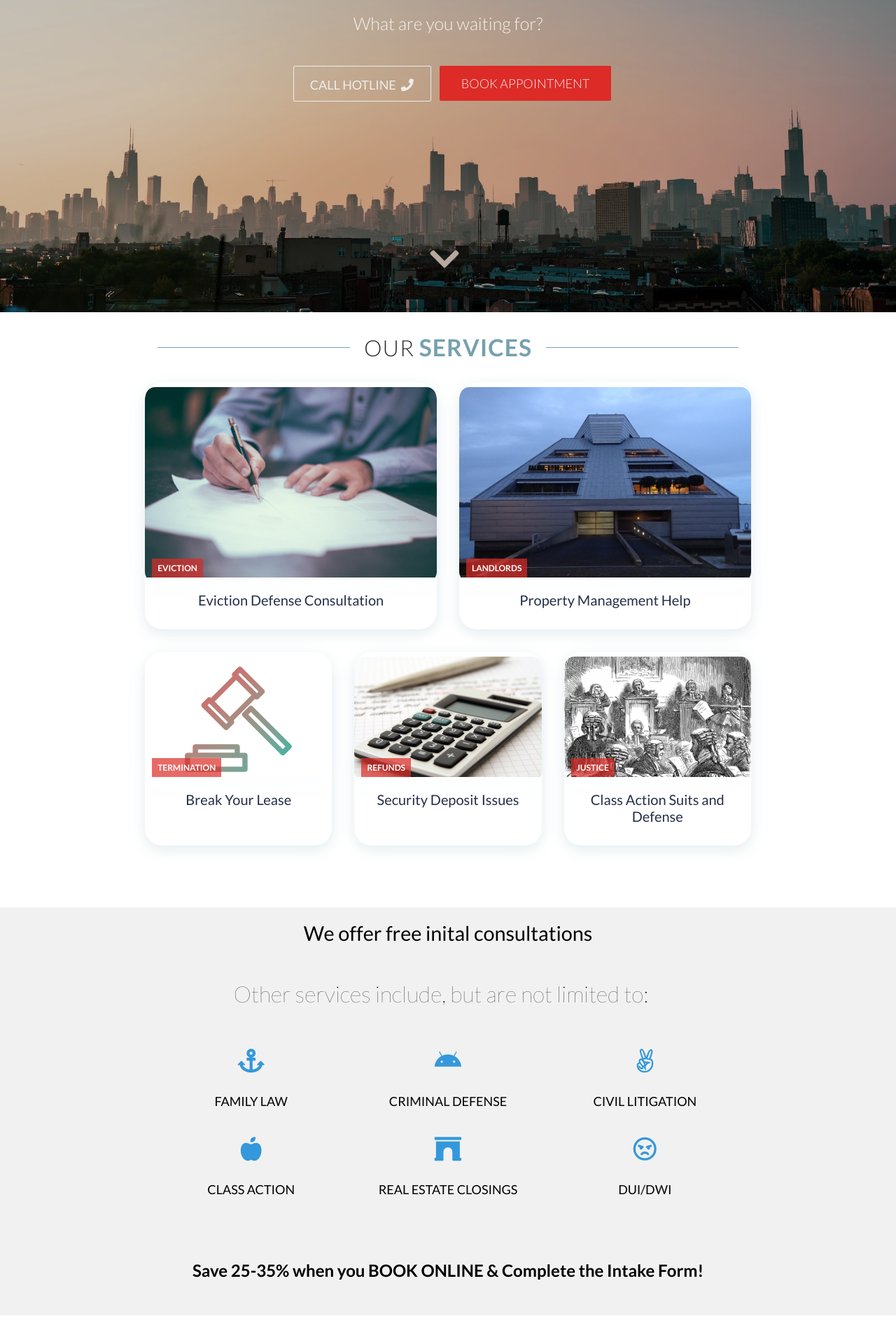
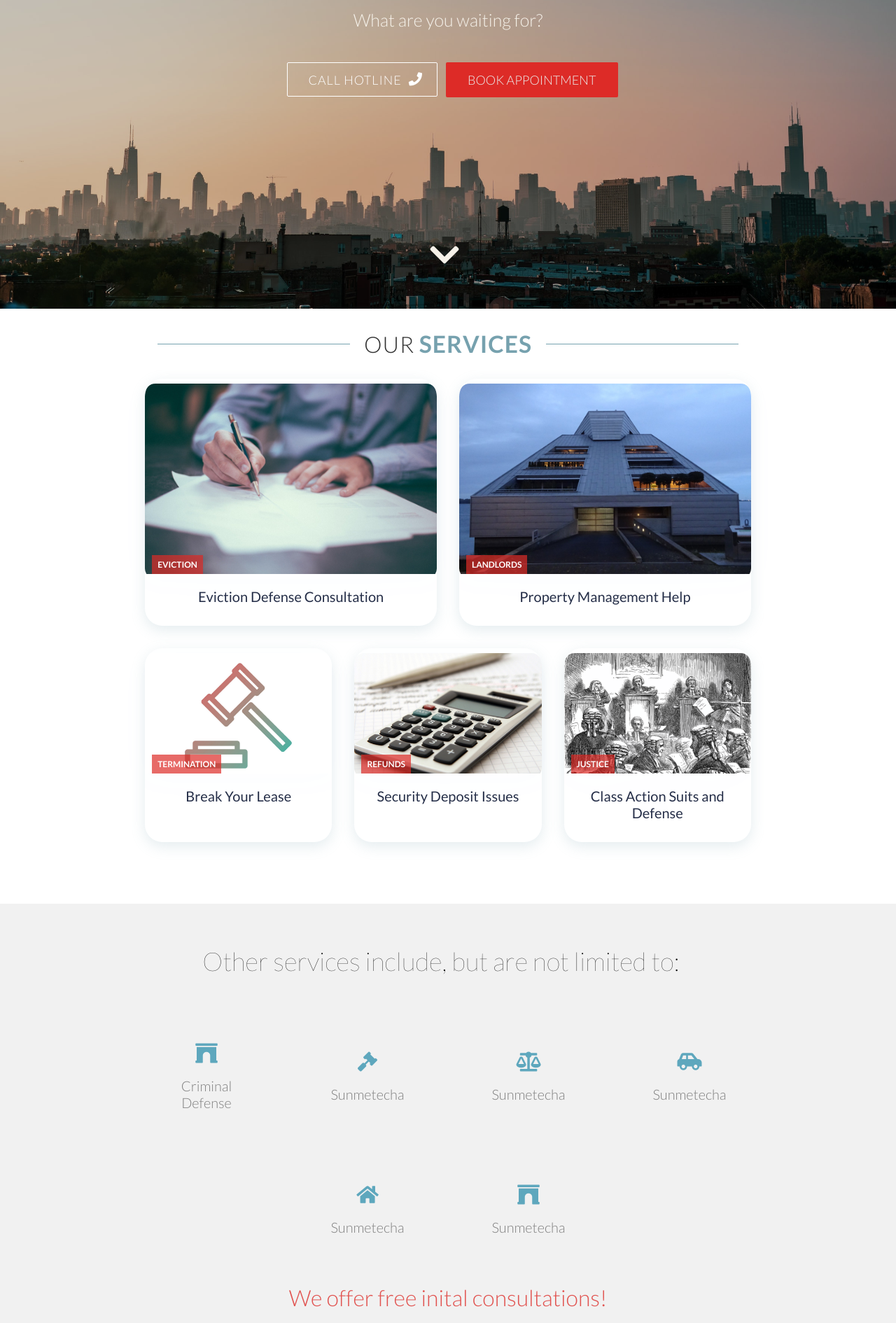
Before and after one commit to ZelmaSedano/Chicago_Tenants_Rights, a React (Create React App) app: page / in a window 1280 px wide. Shown: the part 330-2220 px from the top of the page at 70% size. Built offline with nearby package versions, Linux system fonts and the light colour scheme.

Commit message:
6th commit

```diff
--- a/src/components/About.css
+++ b/src/components/About.css
@@ -73,10 +73,12 @@ h1 span {
 
 .text-and-pic-wrapper img {
   margin: 0 0 30px 0;
-  width: 100%;
+  width: 55%;
   height: auto;
   border-radius: 10px;
-  box-shadow: 0 6px 20px rgba(56, 125, 255, 0.13);
+  box-shadow: 0 6px 20px rgba(134, 184, 199, 0.2);
+  -webkit-filter: drop-shadow(0 6px 20px rgba(56, 125, 255, 0.3));
+  filter: drop-shadow(0 6px 20px rgba(134, 184, 199, 0.2));
 }
 .about-wrapper p {
   font-size: 1.2rem;
--- a/src/components/Button.css
+++ b/src/components/Button.css
@@ -35,7 +35,7 @@
   background: #fff;
   color: #dd2b27;
   transition: all 0.3 ease-out;
-  border: 1px solid #fff;
+  border: 2px solid #fff;
 }
 
 /* secondary styling */
--- a/src/components/ContactButton.js
+++ /dev/null
@@ -1,43 +0,0 @@
-import React from 'react';
-import './Button.css';
-// Links are <a> tags that use to= instead of href=
-// import { Link } from 'react-router-dom';
-
-// Array of styles to default to if a Button doesn't have any custom styling
-const STYLES = ['btn--primary', 'btn--red', 'btn--outline', 'btn--test'];
-// same as above, but for sizing
-const SIZES = ['btn--medium', 'btn--large'];
-
-export const ContactButton = ({
-  children,
-  type,
-  onClick,
-  buttonStyle,
-  buttonSize,
-}) => {
-  // function that checks to see if the Button tag in Navbar.js has custom styling
-  const checkButtonStyle = STYLES.includes(buttonStyle)
-    ? buttonStyle
-    : STYLES[0];
-  // if there is no custom styling or sizing, use the default styles which are [0] in arrays
-  const checkButtonSize = SIZES.includes(buttonSize) ? buttonSize : SIZES[0];
-
-  return (
-    <a
-      href='tel:312-877-5233'
-      className='phone btn-mobile'
-      target='_blank'
-      rel='noreferrer'
-    >
-      {/* ${checking} styles & sizes with function */}
-      <button
-        className={`btn ${checkButtonStyle} ${checkButtonSize}`}
-        onClick={onClick}
-        type={type}
-      >
-        {/* children = whatever custom text you have b/w <Button> </Button> tags */}
-        {children}
-      </button>
-    </a>
-  );
-};
--- a/src/components/Hero.css
+++ b/src/components/Hero.css
@@ -43,9 +43,9 @@
 
 /* BUTTONS Section */
 .hero-btns {
+  display: flex;
   /* pushes button section down */
   margin-top: 40px;
-  display: flex;
 }
 
 /* individual buttons */
@@ -55,9 +55,38 @@
   margin: 6px;
 }
 
+/* Call Hotline Button */
+.contact-btn {
+  /* Centering Combo: centers card-wrapper, which holds icon & text */
+  display: flex;
+  align-items: center;
+  justify-content: center;
+  /*****************************/
+  border: 1px solid #fff;
+  border-radius: 2px;
+  background-color: transparent;
+}
+.contact-btn:hover {
+  background-color: #dd2b27;
+  border: 1px solid #dd2b27;
+}
+
+.contact-btn p {
+  font-size: 1.115rem;
+  color: #fff;
+  letter-spacing: 1px;
+  padding: 4.5px 10px;
+}
+.contact-btn p:hover {
+  color: #fff;
+}
+
 .hero-btns .fas {
-  margin-left: 7px;
-  margin-right: 1px;
+  margin: 3px 1px 4px 0px;
+  /* margin-left: 7px;
+  margin-right: 1px; */
+  font-size: 1.2rem;
+  color: #fff;
 }
 
 /* Text at bottom of Hero Section - REMOVED */
@@ -81,7 +110,7 @@
 
 .arrow i {
   font-size: 3rem;
-  color: #b8a99e;
+  color: #f5f1e9;
 }
 
 .fa-chevron-down {
@@ -158,8 +187,8 @@
     margin-bottom: -215px;
   }
 
+  /* when in mobile view, buttons stack instead of float side-by-side  */
   .hero-btns {
-    /* when in mobile view, buttons stack instead of float side-by-side  */
     display: block;
     margin-left: -10px;
   }
--- a/src/components/Hero.js
+++ b/src/components/Hero.js
@@ -3,7 +3,6 @@ import React from 'react';
 import { Link } from 'react-scroll';
 // documents
 import { SignInButton } from './SignInButton';
-import { ContactButton } from './ContactButton';
 import '../App.css';
 import './Hero.css';
 
@@ -17,8 +16,20 @@ function Hero() {
 
       {/* Buttons */}
       <div className='hero-btns'>
-        <div className='contact'>
-          {/* Button #1 */}
+        {/* make sure this button has btn assigned to it */}
+        <a
+          href='tel:312-877-5233'
+          className='phone'
+          target='_blank'
+          rel='noreferrer'
+        >
+          <button className='btn contact-btn'>
+            <p>CALL HOTLINE</p>
+            <i className='fas fa-phone' />
+          </button>
+        </a>
+        {/* Button #1 */}
+        {/* <div className='contact'>
           <ContactButton
             className='contact-btn'
             buttonStyle='btn--outline'
@@ -27,7 +38,7 @@ function Hero() {
             CALL HOTLINE
             <i className='fas fa-phone' />
           </ContactButton>
-        </div>
+        </div> */}
 
         {/* Button #2 */}
         <SignInButton
--- a/src/components/Services.css
+++ b/src/components/Services.css
@@ -45,25 +45,20 @@
   flex-flow: column;
   align-items: center;
   margin: 0 auto;
+  max-width: 1000px;
   width: 100%;
 }
 
 /* <div> that holds services header text */
 .services-header {
-  margin-top: 20px;
-}
-
-.services-header h3 {
-  font-size: 1.8rem;
-  text-align: center;
-  font-weight: 400;
+  margin-top: 30px;
 }
 
 .services-header h1.services-h1 {
-  margin-top: 50px;
+  margin-top: 30px;
   color: black;
   font-weight: 100;
-  font-size: 2rem;
+  font-size: 2.3rem;
 }
 
 /* Circle inside the card */
@@ -79,73 +74,113 @@
 } */
 
 /* List of Services *****************************/
-/* holds entire section */
-.services {
-  text-align: center;
+
+.list-wrapper {
   width: 100%;
+  height: auto;
 }
 
-.cen {
-  margin: auto;
-  overflow: hidden;
-  padding: 20px;
-  width: 70%;
+.list-header-text {
+  color: black;
+  font-size: 25px;
+  margin-top: 40px;
+  font-weight: 600;
+  text-transform: uppercase;
+  text-align: center;
 }
 
-/* Lists */
-.service {
-  display: inline-block;
-  /* splits the width into 3 */
-  width: calc(100% / 3);
-  margin: 0 -2px;
-  /* spacing around each list */
-  padding: 20px;
-  box-sizing: border-box;
-  cursor: pointer;
-  transition: 0.4s;
-}
-.service:hover {
-  background: #ddd;
-  border-radius: 2px;
+.row {
+  width: 100%;
+  margin: auto;
+  margin-bottom: 20px;
+  margin-top: 20px;
+  display: flex;
+  flex-direction: row;
+  flex-wrap: wrap;
+  justify-items: center;
+  justify-content: center;
 }
 
-.service i {
-  color: #3498db;
-  font-size: 34px;
-  margin-bottom: 30px;
+.card {
+  /* Centering Combo: centers card-wrapper, which holds icon & text */
+  display: flex;
+  align-items: center;
+  justify-content: center;
+  /*****************************/
+
+  width: 210px;
+  height: 170px;
+  margin: 10px;
+  cursor: pointer;
+  transition: 1s;
 }
-.service h2 {
-  font-size: 18px;
-  text-transform: uppercase;
-  font-weight: 500;
-  margin: 0;
-}
-.service p {
-  color: gray;
-  font-size: 15px;
-  font-weight: 500;
+.card:hover {
+  background-color: #ddd;
 }
 
-.services-bottom-text {
-  margin: 50px 0;
+.card-wrapper {
+  max-width: 70%;
+  padding: 15px;
 }
 
-@media screen and (max-width: 1025px) {
-  .list-wrapper {
-    display: block;
+i {
+  font-size: 1.75rem;
+  color: #5ea7bd;
+}
+
+.icon-wrapper {
+  text-align: center;
+  margin-top: 20px;
+}
+
+/* text in card */
+.text-wrapper {
+  text-align: center;
+}
+.text-wrapper h2 {
+  margin-top: 20px;
+  font-size: 20px;
+  color: grey;
+  font-weight: 300;
+}
+/* END text in card */
+
+/* Bottom text */
+h3.bottom-h3 {
+  font-size: 2rem;
+  font-weight: 300;
+  color: rgba(221, 43, 39, 0.8);
+  padding-bottom: 50px;
+}
+
+@media (max-width: 860px) {
+  .services-header h1.services-h1 {
+    font-size: 1.8rem;
+  }
+
+  h3.bottom-h3 {
+    font-size: 1.8rem;
   }
 }
 
-@media screen and (max-width: 1000px) {
-  /* changes width from 100%/3 */
-  .service {
-    /* takes up half of width */
-    width: 50%;
-  }
-}
-@media screen and (max-width: 800px) {
-  /* takes up whole width */
-  .service {
+@media (max-width: 768px) {
+  .row {
     width: 100%;
   }
 }
+
+@media (max-width: 550px) {
+  .services-header h1.services-h1 {
+    font-size: 1.5rem;
+  }
+  h3.bottom-h3 {
+    font-size: 1.5rem;
+  }
+}
+
+@media (max-width: 468px) {
+  .profile-card {
+    width: 290px;
+    height: 250px;
+  }
+}
--- a/src/components/Services.js
+++ b/src/components/Services.js
@@ -5,37 +5,9 @@ import { Link } from 'react-router-dom';
 
 function Services() {
   return (
-    <div>
-      {/* <div className='lists'>
-          <div className='list-wrapper'>
-            <ul className='left-list'>
-              <li>Chicago Landlord and Tenant Services</li>
-
-              <li>Family Law</li>
-              <li>Civil Litigation</li>
-              <li>Class Action Suits and Defense</li>
-              <li>Consumer Advocacy and Protection</li>
-              <li>Criminal Defense</li>
-            </ul>
-
-            <ul className='right-list'>
-              <li>Contracts</li>
-
-              <li>Recovering Security Deposits from Landlord</li>
-              <li>Divorce</li>
-              <li>DUI/DWI</li>
-              <li>Consumer Advocacy and Protection</li>
-              <li>Real Estate Title Closings</li>
-            </ul>
-          </div> */}
-
-      {/* SERVICES SECTION: 100% width ******************/}
-      {/* Services Header ********/}
     <div className='services-container'>
       <div className='services-wrapper'>
         <div className='services-header'>
-            <h3>We offer free inital consultations</h3>
-
           <h1 className='services-h1'>
             Other services include, but are not limited to:
           </h1>
@@ -43,51 +15,99 @@ function Services() {
         </div>
 
         {/* List of Services *****************/}
-          <div className='services'>
-            {/* wrapper that holds 2 Lists */}
-            <div className='cen'>
-              {/* List 1 */}
-              <div className='service'>
-                <i className='fas fa-anchor'></i>
-                <h2>Family Law</h2>
+        <div class='list-container'>
+          <div class='list-wrapper'>
+            <div class='row'>
+              {/* Card 1 */}
+              <div class='card'>
+                <div class='card-wrapper'>
+                  {/* <!-- icon wrapper --> */}
+                  <div class='icon-wrapper'>
+                    <i class='fas fa-archway'></i>
+                  </div>
+                  {/* <!-- text-wrapper --> */}
+                  <div class='text-wrapper'>
+                    <h2>Criminal Defense</h2>
+                  </div>
+                </div>
               </div>
 
-              <div className='service'>
-                <i className='fab fa-android'></i>
-                <h2>Criminal Defense</h2>
+              {/* Card 2 */}
+              <div class='card'>
+                <div class='card-wrapper'>
+                  <div class='icon-wrapper'>
+                    <i class='fas fa-gavel'></i>
+                  </div>
+                  <div class='text-wrapper'>
+                    <h2>Sunmetecha</h2>
+                  </div>
+                  <div class='btn-div'></div>
+                </div>
               </div>
 
-              <div className='service'>
-                <i className='fab fa-angellist'></i>
-                <h2>Civil Litigation</h2>
+              {/* Card 3 */}
+              <div class='card'>
+                <div class='card-content'>
+                  <div class='icon-wrapper'>
+                    <i class='fas fa-balance-scale'></i>
+                  </div>
+                  <div class='text-wrapper'>
+                    <h2>Sunmetecha</h2>
+                  </div>
+                  <div class='btn-div'></div>
+                </div>
               </div>
 
-              {/* List 2 */}
-              <div className='service'>
-                <i className='fas fa-apple-alt'></i>
-                <h2>Class Action</h2>
+              {/* Card 4 */}
+              <div class='card'>
+                <div class='card-content'>
+                  <div class='icon-wrapper'>
+                    <i class='fas fa-car-side'></i>
+                  </div>
+                  <div class='text-wrapper'>
+                    <h2>Sunmetecha</h2>
+                  </div>
+                  <div class='btn-div'></div>
+                </div>
               </div>
 
-              <div className='service'>
-                <i className='fas fa-archway'></i>
-                <h2>Real Estate Closings</h2>
+              {/* Card 5 */}
+              <div class='card'>
+                <div class='card-content'>
+                  <div class='icon-wrapper'>
+                    <i class='fas fa-home'></i>
+                  </div>
+                  <div class='text-wrapper'>
+                    <h2>Sunmetecha</h2>
+                  </div>
+                  <div class='btn-div'></div>
+                </div>
               </div>
 
-              <div className='service'>
-                <i className='far fa-angry'></i>
-                <h2>DUI/DWI</h2>
+              {/* Card 6 */}
+              <div class='card'>
+                <div class='card-content'>
+                  <div class='icon-wrapper'>
+                    <i class='fas fa-archway'></i>
+                  </div>
+                  <div class='text-wrapper'>
+                    <h2>Sunmetecha</h2>
+                  </div>
+                  <div class='btn-div'></div>
+                </div>
+              </div>
             </div>
           </div>
         </div>
         {/* END List of Services */}
 
         <div className='services-bottom-text'>
-            <h2>
+          <h3 className='bottom-h3'>We offer free inital consultations!</h3>
+          {/* <h2>
               Save 25-35% when you BOOK ONLINE & Complete the Intake Form!
-            </h2>
+            </h2> */}
         </div>
         {/* END Services Section */}
-        </div>
       </div>
     </div>
   );
--- a/src/components/SignInButton.js
+++ b/src/components/SignInButton.js
@@ -23,7 +23,7 @@ export const SignInButton = ({
   const checkButtonSize = SIZES.includes(buttonSize) ? buttonSize : SIZES[0];
 
   return (
-    <Link to='/sign-up' className='btn-mobile'>
+    <Link to='/sign-up'>
       {/* ${checking} styles & sizes with function */}
       <button
         className={`btn ${checkButtonStyle} ${checkButtonSize}`}
```
Also changed, not shown: src/components/Navbar.css (+11 -20 lines), src/components/SignInButton 2.js (deleted, +0 -38 lines). Lines whose indentation alone changed are shown as unchanged.
